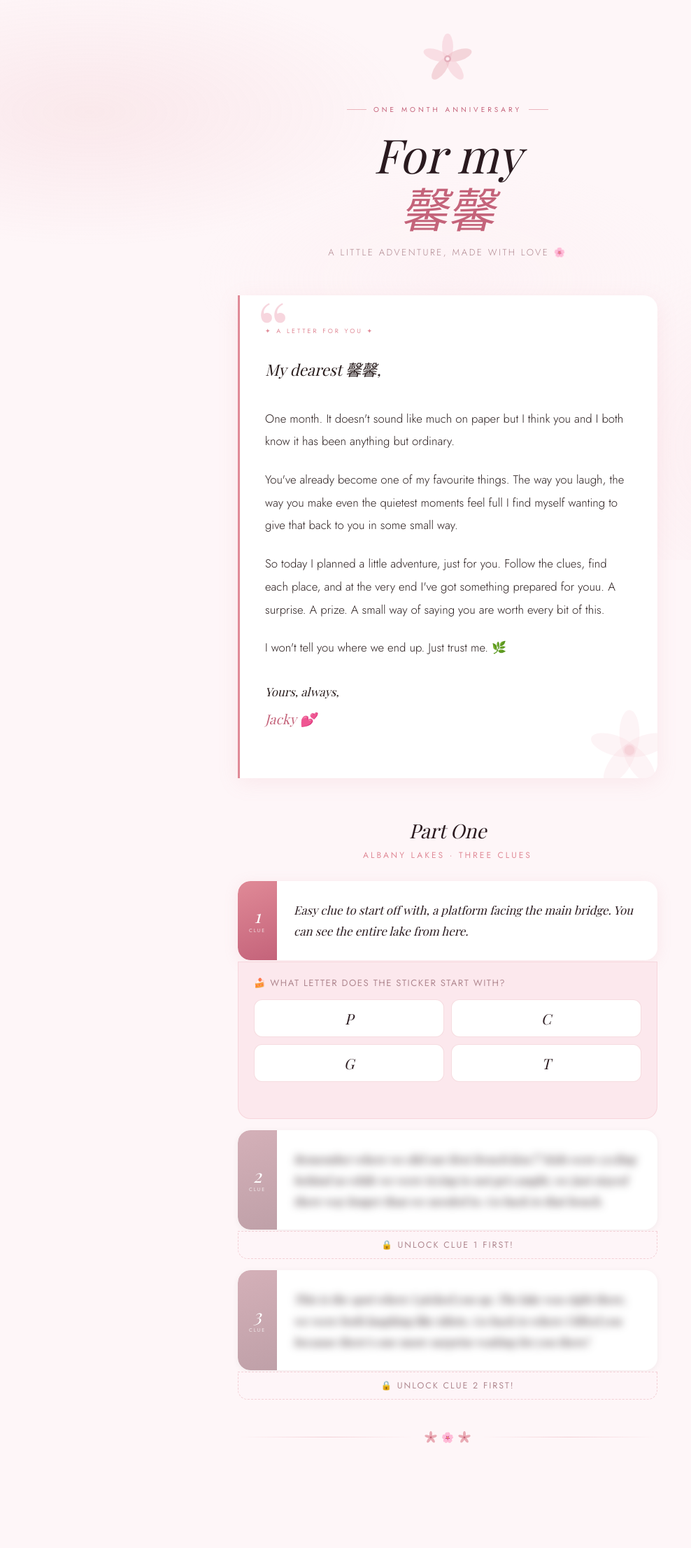
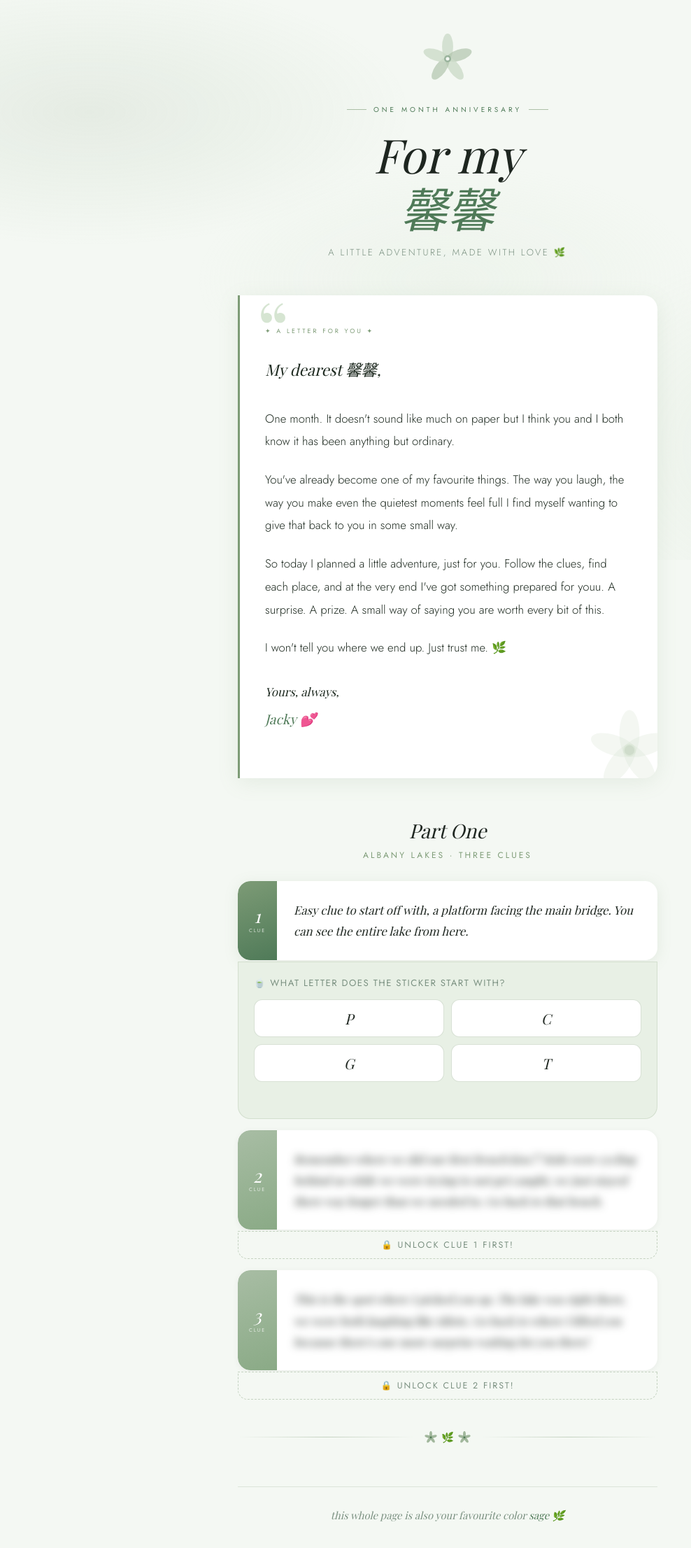
Before and after one commit to woaiwodenupengyou/for-my-pretty-girl, a plain HTML site: page index.html in a window 1280 px wide. Shown: the whole page at 70% size, without its empty margins (0-988 px from the left). Before the commit the page ends 2188 px from the top, so only its background shows below. Drawn offline with nearby package versions, Linux system fonts and the light colour scheme; a web font is replaced by a local one.

Commit message:
changed theme to sage green
emojis arent giving it way too now

```diff
--- a/index.html
+++ b/index.html
@@ -7,14 +7,14 @@
 <link href="https://fonts.googleapis.com/css2?family=Playfair+Display:ital,wght@0,400;0,500;1,400;1,500&family=Jost:wght@300;400&display=swap" rel="stylesheet">
 <style>
   :root {
-    --ink: #2a1a1f;
-    --blush: #e08a97;
-    --blush-deep: #c4637a;
-    --blush-light: #f2b8c4;
-    --petal: #fce8ed;
-    --rose: #f7d6de;
-    --cream: #fef6f8;
-    --muted: #b08890;
+    --ink: #1e2620;
+    --sage: #7d9b76;
+    --sage-deep: #4f7a58;
+    --sage-light: #b2c9ac;
+    --petal: #e8f0e5;
+    --rose: #d6e5d2;
+    --cream: #f4f8f3;
+    --muted: #7a9080;
     --white: #ffffff;
   }
 
@@ -27,15 +27,14 @@
     min-height: 100vh;
   }
 
-  /* Lily petal background blobs */
   body::before {
     content: '';
     position: fixed;
     inset: 0;
     background-image:
-      radial-gradient(ellipse 60% 40% at 10% 20%, rgba(224,138,151,0.12) 0%, transparent 60%),
-      radial-gradient(ellipse 50% 60% at 90% 80%, rgba(242,184,196,0.14) 0%, transparent 60%),
-      radial-gradient(ellipse 40% 30% at 50% 50%, rgba(252,232,237,0.2) 0%, transparent 70%);
+      radial-gradient(ellipse 60% 40% at 10% 20%, rgba(125,155,118,0.12) 0%, transparent 60%),
+      radial-gradient(ellipse 50% 60% at 90% 80%, rgba(178,201,172,0.14) 0%, transparent 60%),
+      radial-gradient(ellipse 40% 30% at 50% 50%, rgba(214,229,210,0.2) 0%, transparent 70%);
     pointer-events: none;
     z-index: 0;
   }
@@ -48,12 +47,12 @@
     padding: 48px 20px 80px;
   }
 
-  /* ── SVG Lily decoration ── */
+  /* ── Lily decoration ── */
   .lily-deco {
     display: flex;
     justify-content: center;
     margin-bottom: 20px;
-    opacity: 0.55;
+    opacity: 0.6;
   }
   .lily-deco svg { width: 72px; height: 72px; }
 
@@ -62,11 +61,11 @@
   .hero-tag {
     display: inline-flex; align-items: center; gap: 10px;
     font-size: 10px; letter-spacing: 4px; text-transform: uppercase;
-    color: var(--blush-deep); margin-bottom: 18px;
+    color: var(--sage-deep); margin-bottom: 18px;
   }
   .hero-tag::before, .hero-tag::after {
     content: ''; width: 28px; height: 1px;
-    background: var(--blush); opacity: 0.6;
+    background: var(--sage); opacity: 0.6;
   }
   .hero h1 {
     font-family: 'Playfair Display', serif;
@@ -74,7 +73,7 @@
     font-weight: 400; font-style: italic; line-height: 1.15;
     color: var(--ink);
   }
-  .hero h1 span { color: var(--blush-deep); }
+  .hero h1 span { color: var(--sage-deep); }
   .hero-sub {
     margin-top: 14px; font-size: 0.82rem; letter-spacing: 2.5px;
     text-transform: uppercase; color: var(--muted); font-weight: 300;
@@ -84,9 +83,9 @@
   .letter {
     background: var(--white);
     padding: 44px 36px;
-    border-left: 3px solid var(--blush);
+    border-left: 3px solid var(--sage);
     border-radius: 0 20px 20px 0;
-    box-shadow: 0 6px 30px rgba(224,138,151,0.13);
+    box-shadow: 0 6px 30px rgba(125,155,118,0.13);
     margin-bottom: 56px;
     animation: rise 0.9s ease 0.15s both;
     position: relative;
@@ -99,7 +98,6 @@
     position: absolute; top: -10px; left: 24px;
     line-height: 1; pointer-events: none;
   }
-  /* subtle lily watermark in letter */
   .letter::after {
     content: '';
     position: absolute;
@@ -113,11 +111,11 @@
   }
   .letter-label {
     font-size: 9px; letter-spacing: 3px; text-transform: uppercase;
-    color: var(--blush); margin-bottom: 28px;
+    color: var(--sage); margin-bottom: 28px;
   }
   .letter p {
     font-size: 1.05rem; line-height: 1.95; font-weight: 300;
-    margin-bottom: 1.3em; color: #2a1e1e;
+    margin-bottom: 1.3em; color: #1e2a20;
   }
   .letter p.greeting {
     font-family: 'Playfair Display', serif; font-size: 1.4rem;
@@ -129,7 +127,7 @@
   }
   .letter p.signoff span {
     display: block; font-size: 1.2rem;
-    color: var(--blush-deep); margin-top: 4px;
+    color: var(--sage-deep); margin-top: 4px;
   }
 
   /* ── Section header ── */
@@ -140,7 +138,7 @@
   }
   .section-header p {
     margin-top: 8px; font-size: 0.75rem; letter-spacing: 3px;
-    text-transform: uppercase; color: var(--blush);
+    text-transform: uppercase; color: var(--sage);
   }
 
   /* ── Clue cards ── */
@@ -150,17 +148,17 @@
     display: grid; grid-template-columns: 56px 1fr;
     background: var(--white);
     border-radius: 18px;
-    box-shadow: 0 4px 20px rgba(224,138,151,0.15);
+    box-shadow: 0 4px 20px rgba(125,155,118,0.15);
     overflow: hidden;
     transition: transform 0.25s ease, box-shadow 0.25s ease;
   }
   .clue:hover:not(.locked) {
     transform: translateY(-2px);
-    box-shadow: 0 8px 28px rgba(224,138,151,0.22);
+    box-shadow: 0 8px 28px rgba(125,155,118,0.22);
   }
 
   .clue-num {
-    background: linear-gradient(160deg, var(--blush), var(--blush-deep));
+    background: linear-gradient(160deg, var(--sage), var(--sage-deep));
     display: flex; flex-direction: column;
     align-items: center; justify-content: center;
     color: white; padding: 8px 0;
@@ -186,15 +184,15 @@
 
   /* ── Locked / blurred ── */
   .clue.locked .clue-num {
-    background: linear-gradient(160deg, #d4b0b8, #bfa0a8);
+    background: linear-gradient(160deg, #a8bda4, #8aaa86);
   }
   .clue.locked .clue-text { filter: blur(6px); user-select: none; }
   .clue.locked { box-shadow: 0 2px 10px rgba(0,0,0,0.05); }
 
   .locked-overlay {
     display: flex; align-items: center; justify-content: center; gap: 8px;
-    background: rgba(254,246,248,0.9);
-    border: 1px dashed rgba(224,138,151,0.35);
+    background: rgba(244,248,243,0.9);
+    border: 1px dashed rgba(125,155,118,0.4);
     border-radius: 0 0 14px 14px;
     padding: 10px;
     font-size: 0.78rem; letter-spacing: 2px;
@@ -205,7 +203,7 @@
   /* ── Quiz ── */
   .quiz {
     background: var(--petal);
-    border: 1px solid rgba(224,138,151,0.2);
+    border: 1px solid rgba(125,155,118,0.2);
     border-radius: 0 0 18px 18px;
     padding: 20px 22px;
     margin-top: 2px;
@@ -217,7 +215,7 @@
   .choices { display: grid; grid-template-columns: 1fr 1fr; gap: 10px; }
   .choice-btn {
     background: var(--white);
-    border: 1.5px solid rgba(224,138,151,0.3);
+    border: 1.5px solid rgba(125,155,118,0.3);
     border-radius: 12px;
     padding: 12px 10px;
     font-family: 'Playfair Display', serif;
@@ -227,15 +225,15 @@
     color: var(--ink);
   }
   .choice-btn:hover {
-    border-color: var(--blush);
+    border-color: var(--sage);
     background: var(--rose);
     transform: translateY(-1px);
-    box-shadow: 0 3px 10px rgba(224,138,151,0.2);
+    box-shadow: 0 3px 10px rgba(125,155,118,0.2);
   }
   .choice-btn.correct {
-    border-color: #e08a97;
-    background: rgba(224,138,151,0.12);
-    color: var(--blush-deep);
+    border-color: var(--sage-deep);
+    background: rgba(125,155,118,0.12);
+    color: var(--sage-deep);
   }
   .choice-btn.wrong {
     border-color: #e88; background: rgba(220,80,80,0.06);
@@ -245,29 +243,29 @@
     margin-top: 12px; font-size: 0.88rem;
     font-weight: 400; min-height: 20px;
   }
-  .quiz-feedback.good { color: var(--blush-deep); }
+  .quiz-feedback.good { color: var(--sage-deep); }
   .quiz-feedback.bad { color: #c44; }
 
   /* ── Divider ── */
   .divider { display: flex; align-items: center; gap: 14px; margin: 44px 0; }
   .divider::before, .divider::after {
     content: ''; flex: 1; height: 1px;
-    background: linear-gradient(to right, transparent, rgba(224,138,151,0.35), transparent);
+    background: linear-gradient(to right, transparent, rgba(125,155,118,0.4), transparent);
   }
   .divider-lily {
     display: flex; align-items: center; gap: 6px;
-    color: var(--blush); font-size: 0.9rem;
+    color: var(--sage); font-size: 0.9rem;
   }
 
   /* ── Final clue ── */
   .final-clue .clue-num {
-    background: linear-gradient(160deg, #e8a0b0, var(--blush-deep));
+    background: linear-gradient(160deg, var(--sage-light), var(--sage-deep));
   }
 
   /* ── Reveal button ── */
   .reveal-wrap { margin-top: 18px; text-align: center; }
   .reveal-btn {
-    background: linear-gradient(135deg, var(--blush), var(--blush-deep));
+    background: linear-gradient(135deg, var(--sage), var(--sage-deep));
     color: white; border: none;
     padding: 13px 30px;
     font-family: 'Jost', sans-serif;
@@ -275,20 +273,20 @@
     text-transform: uppercase; cursor: pointer;
     border-radius: 50px;
     transition: all 0.2s ease;
-    box-shadow: 0 4px 16px rgba(196,99,122,0.3);
+    box-shadow: 0 4px 16px rgba(79,122,88,0.3);
   }
   .reveal-btn:hover {
     transform: translateY(-2px);
-    box-shadow: 0 6px 22px rgba(196,99,122,0.38);
+    box-shadow: 0 6px 22px rgba(79,122,88,0.38);
   }
   .hidden-msg {
     display: none; margin-top: 18px;
     background: var(--white);
-    border-left: 3px solid var(--blush);
+    border-left: 3px solid var(--sage);
     border-radius: 0 16px 16px 0;
     padding: 22px 24px; text-align: left;
     animation: rise 0.5s ease both;
-    box-shadow: 0 4px 20px rgba(224,138,151,0.12);
+    box-shadow: 0 4px 20px rgba(125,155,118,0.12);
   }
   .hidden-msg.visible { display: block; }
   .hidden-msg p {
@@ -298,13 +296,29 @@
   }
   .hidden-msg .place {
     font-size: 0.78rem; letter-spacing: 3px;
-    text-transform: uppercase; color: var(--blush-deep);
+    text-transform: uppercase; color: var(--sage-deep);
     margin-top: 14px; display: block;
   }
 
   /* ── Final section ── */
   .final-section { display: none; }
   .final-section.unlocked { display: block; animation: rise 0.7s ease both; }
+
+  /* ── Footer note ── */
+  .footer-note {
+    text-align: center;
+    margin-top: 60px;
+    padding-top: 28px;
+    border-top: 1px solid rgba(125,155,118,0.2);
+  }
+  .footer-note p {
+    font-family: 'Playfair Display', serif;
+    font-style: italic;
+    font-size: 0.92rem;
+    color: var(--muted);
+    line-height: 1.7;
+  }
+  .footer-note p span { color: var(--sage-deep); }
 
   /* ── Animations ── */
   @keyframes rise {
@@ -326,23 +340,23 @@
 <body>
 <div class="page">
 
-  <!-- Lily decoration above hero -->
+  <!-- Lily decoration -->
   <div class="lily-deco">
     <svg viewBox="0 0 100 100" xmlns="http://www.w3.org/2000/svg">
-      <ellipse cx="50" cy="26" rx="11" ry="26" fill="#f2b8c4" opacity="0.7" transform="rotate(0 50 50)"/>
-      <ellipse cx="50" cy="26" rx="11" ry="26" fill="#e08a97" opacity="0.55" transform="rotate(72 50 50)"/>
-      <ellipse cx="50" cy="26" rx="11" ry="26" fill="#f2b8c4" opacity="0.7" transform="rotate(144 50 50)"/>
-      <ellipse cx="50" cy="26" rx="11" ry="26" fill="#e08a97" opacity="0.55" transform="rotate(216 50 50)"/>
-      <ellipse cx="50" cy="26" rx="11" ry="26" fill="#f2b8c4" opacity="0.7" transform="rotate(288 50 50)"/>
-      <circle cx="50" cy="50" r="7" fill="#c4637a" opacity="0.8"/>
-      <circle cx="50" cy="50" r="3.5" fill="#fce8ed"/>
+      <ellipse cx="50" cy="26" rx="11" ry="26" fill="#b2c9ac" opacity="0.8" transform="rotate(0 50 50)"/>
+      <ellipse cx="50" cy="26" rx="11" ry="26" fill="#7d9b76" opacity="0.65" transform="rotate(72 50 50)"/>
+      <ellipse cx="50" cy="26" rx="11" ry="26" fill="#b2c9ac" opacity="0.8" transform="rotate(144 50 50)"/>
+      <ellipse cx="50" cy="26" rx="11" ry="26" fill="#7d9b76" opacity="0.65" transform="rotate(216 50 50)"/>
+      <ellipse cx="50" cy="26" rx="11" ry="26" fill="#b2c9ac" opacity="0.8" transform="rotate(288 50 50)"/>
+      <circle cx="50" cy="50" r="7" fill="#4f7a58" opacity="0.85"/>
+      <circle cx="50" cy="50" r="3.5" fill="#f4f8f3"/>
     </svg>
   </div>
 
   <div class="hero">
     <div class="hero-tag">One Month Anniversary</div>
     <h1>For my<br><span>馨馨</span></h1>
-    <div class="hero-sub">a little adventure, made with love 🌸</div>
+    <div class="hero-sub">a little adventure, made with love 🌿</div>
   </div>
 
   <div class="letter">
@@ -369,7 +383,7 @@
       </div>
     </div>
     <div class="quiz" id="quiz-1">
-      <div class="quiz-prompt">🍰 What letter does the sticker start with?</div>
+      <div class="quiz-prompt">🍵 What letter does the sticker start with?</div>
       <div class="choices">
         <button class="choice-btn" onclick="checkAnswer(1, this, false)">P</button>
         <button class="choice-btn" onclick="checkAnswer(1, this, true)">C</button>
@@ -390,7 +404,7 @@
     </div>
     <div class="locked-overlay" id="locked-2">🔒 Unlock clue 1 first!</div>
     <div class="quiz" id="quiz-2" style="display:none;">
-      <div class="quiz-prompt">🥞 What letter does the sticker start with?</div>
+      <div class="quiz-prompt">🍵 What letter does the sticker start with?</div>
       <div class="choices">
         <button class="choice-btn" onclick="checkAnswer(2, this, false)">C</button>
         <button class="choice-btn" onclick="checkAnswer(2, this, false)">G</button>
@@ -411,7 +425,7 @@
     </div>
     <div class="locked-overlay" id="locked-3">🔒 Unlock clue 2 first!</div>
     <div class="quiz" id="quiz-3" style="display:none;">
-      <div class="quiz-prompt">🍪 What letter does the sticker start with?</div>
+      <div class="quiz-prompt">🍵 What letter does the sticker start with?</div>
       <div class="choices">
         <button class="choice-btn" onclick="checkAnswer(3, this, false)">P</button>
         <button class="choice-btn" onclick="checkAnswer(3, this, false)">C</button>
@@ -426,26 +440,26 @@
   <div class="divider">
     <div class="divider-lily">
       <svg width="18" height="18" viewBox="0 0 100 100" xmlns="http://www.w3.org/2000/svg">
-        <ellipse cx="50" cy="26" rx="11" ry="26" fill="#e08a97" opacity="0.7" transform="rotate(0 50 50)"/>
-        <ellipse cx="50" cy="26" rx="11" ry="26" fill="#e08a97" opacity="0.7" transform="rotate(72 50 50)"/>
-        <ellipse cx="50" cy="26" rx="11" ry="26" fill="#e08a97" opacity="0.7" transform="rotate(144 50 50)"/>
-        <ellipse cx="50" cy="26" rx="11" ry="26" fill="#e08a97" opacity="0.7" transform="rotate(216 50 50)"/>
-        <ellipse cx="50" cy="26" rx="11" ry="26" fill="#e08a97" opacity="0.7" transform="rotate(288 50 50)"/>
-        <circle cx="50" cy="50" r="7" fill="#c4637a"/>
+        <ellipse cx="50" cy="26" rx="11" ry="26" fill="#7d9b76" opacity="0.7" transform="rotate(0 50 50)"/>
+        <ellipse cx="50" cy="26" rx="11" ry="26" fill="#7d9b76" opacity="0.7" transform="rotate(72 50 50)"/>
+        <ellipse cx="50" cy="26" rx="11" ry="26" fill="#7d9b76" opacity="0.7" transform="rotate(144 50 50)"/>
+        <ellipse cx="50" cy="26" rx="11" ry="26" fill="#7d9b76" opacity="0.7" transform="rotate(216 50 50)"/>
+        <ellipse cx="50" cy="26" rx="11" ry="26" fill="#7d9b76" opacity="0.7" transform="rotate(288 50 50)"/>
+        <circle cx="50" cy="50" r="7" fill="#4f7a58"/>
       </svg>
-      <span>🌸</span>
+      <span>🌿</span>
       <svg width="18" height="18" viewBox="0 0 100 100" xmlns="http://www.w3.org/2000/svg">
-        <ellipse cx="50" cy="26" rx="11" ry="26" fill="#e08a97" opacity="0.7" transform="rotate(0 50 50)"/>
-        <ellipse cx="50" cy="26" rx="11" ry="26" fill="#e08a97" opacity="0.7" transform="rotate(72 50 50)"/>
-        <ellipse cx="50" cy="26" rx="11" ry="26" fill="#e08a97" opacity="0.7" transform="rotate(144 50 50)"/>
-        <ellipse cx="50" cy="26" rx="11" ry="26" fill="#e08a97" opacity="0.7" transform="rotate(216 50 50)"/>
-        <ellipse cx="50" cy="26" rx="11" ry="26" fill="#e08a97" opacity="0.7" transform="rotate(288 50 50)"/>
-        <circle cx="50" cy="50" r="7" fill="#c4637a"/>
+        <ellipse cx="50" cy="26" rx="11" ry="26" fill="#7d9b76" opacity="0.7" transform="rotate(0 50 50)"/>
+        <ellipse cx="50" cy="26" rx="11" ry="26" fill="#7d9b76" opacity="0.7" transform="rotate(72 50 50)"/>
+        <ellipse cx="50" cy="26" rx="11" ry="26" fill="#7d9b76" opacity="0.7" transform="rotate(144 50 50)"/>
+        <ellipse cx="50" cy="26" rx="11" ry="26" fill="#7d9b76" opacity="0.7" transform="rotate(216 50 50)"/>
+        <ellipse cx="50" cy="26" rx="11" ry="26" fill="#7d9b76" opacity="0.7" transform="rotate(288 50 50)"/>
+        <circle cx="50" cy="50" r="7" fill="#4f7a58"/>
       </svg>
     </div>
   </div>
 
-  <!-- FINAL CLUE — hidden until clue 3 answered -->
+  <!-- FINAL CLUE -->
   <div id="final-section" class="final-section">
     <div class="section-header">
       <h2>The Final Clue</h2>
@@ -468,12 +482,17 @@
     </div>
   </div>
 
+  <!-- Footer note -->
+  <div class="footer-note">
+    <p>this whole page is also your favourite color <span>sage</span> 🌿</p>
+  </div>
+
 </div>
 
 <script>
   const messages = {
-    1: '🌸 Good job baby, one more!',
-    2: '🌸 Good job baby, one more!',
+    1: '🍵 Good job baby, one more!',
+    2: '🍵 Good job baby, one more!',
     3: '🎉 You finished the clues baby, you get the final one now :)'
   };
 
```
